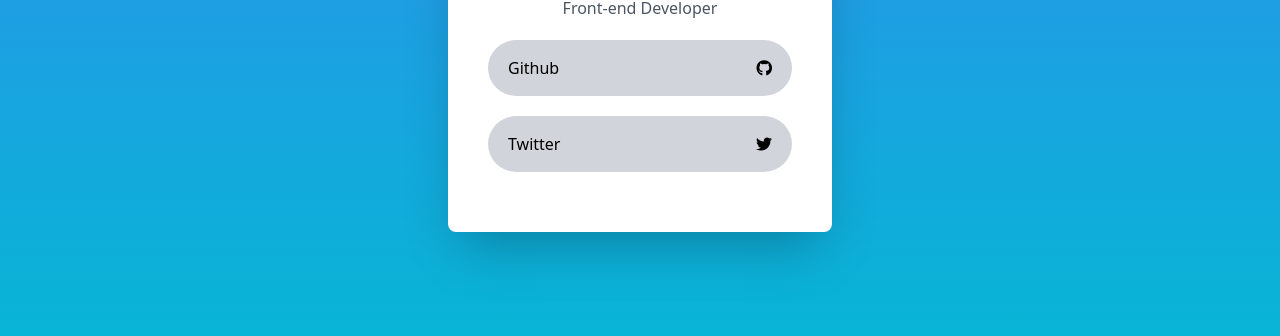
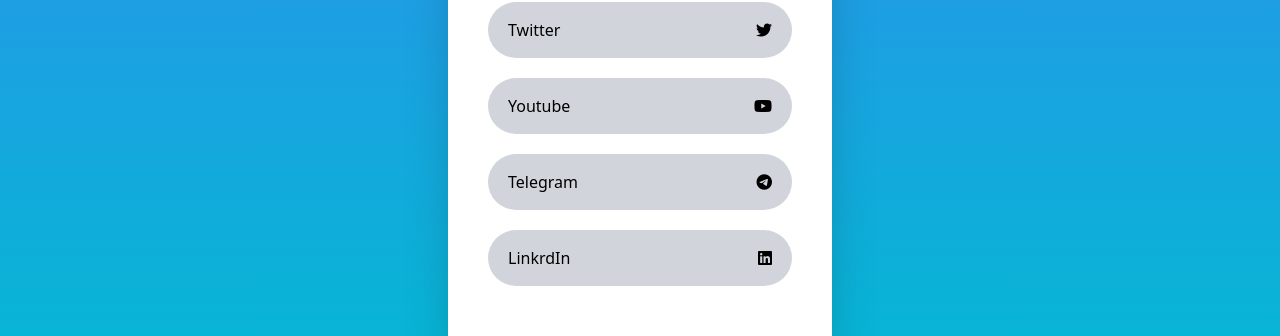
Before and after one commit to rezamovaheddi/social-links, a React (Vite) app: page / in a window 1280 px wide. Shown: the part 438-774 px from the top of the page. Built offline with nearby package versions, Linux system fonts and the light colour scheme.

Commit message:
add linkedin card

```diff
--- a/src/App.jsx
+++ b/src/App.jsx
@@ -22,7 +22,24 @@
             <i className="fa-brands fa-twitter"></i>
           </div>
         </div>
-
+        <div className="card-items flex justify-between bg-gray-300 px-5 py-4 rounded-full mb-5 hover:bg-blue-500 hover:scale-105 duration-500 cursor-pointer hover:font-semibold">
+          <p className="name hover:scale-105 duration-500 ">Youtube</p>
+          <div className="icon">
+            <i className="fa-brands fa-youtube"></i>
+          </div>
+        </div>
+        <div className="card-items flex justify-between bg-gray-300 px-5 py-4 rounded-full mb-5 hover:bg-blue-500 hover:scale-105 duration-500 cursor-pointer hover:font-semibold">
+          <p className="name hover:scale-105 duration-500 ">Telegram</p>
+          <div className="icon">
+            <i className="fa-brands fa-telegram"></i>
+          </div>
+        </div>
+        <div className="card-items flex justify-between bg-gray-300 px-5 py-4 rounded-full mb-5 hover:bg-blue-500 hover:scale-105 duration-500 cursor-pointer hover:font-semibold">
+          <p className="name hover:scale-105 duration-500 ">LinkrdIn</p>
+          <div className="icon">
+            <i className="fa-brands fa-linkedin"></i>
+          </div>
+        </div>
       </div>
     </div>
     </>
```
